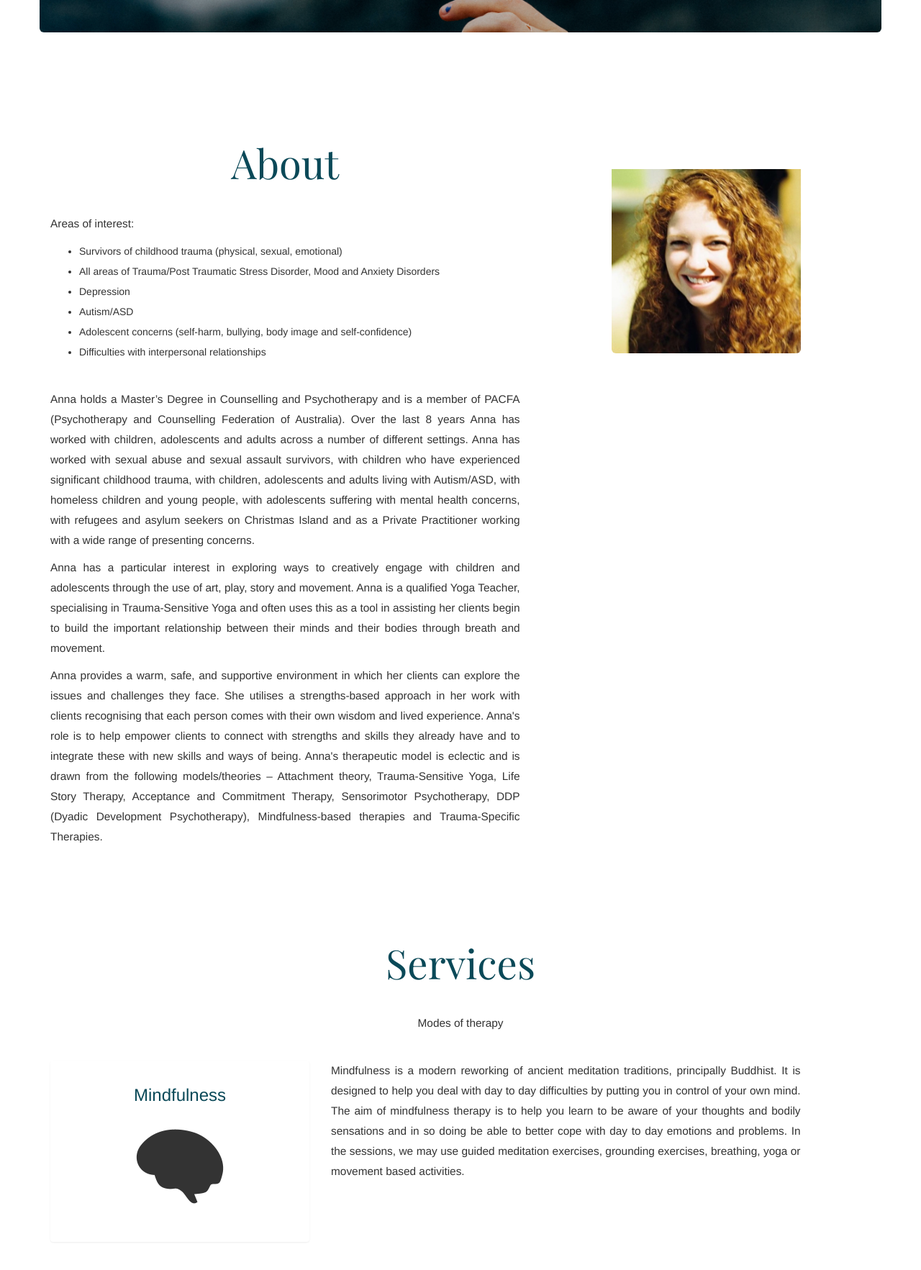
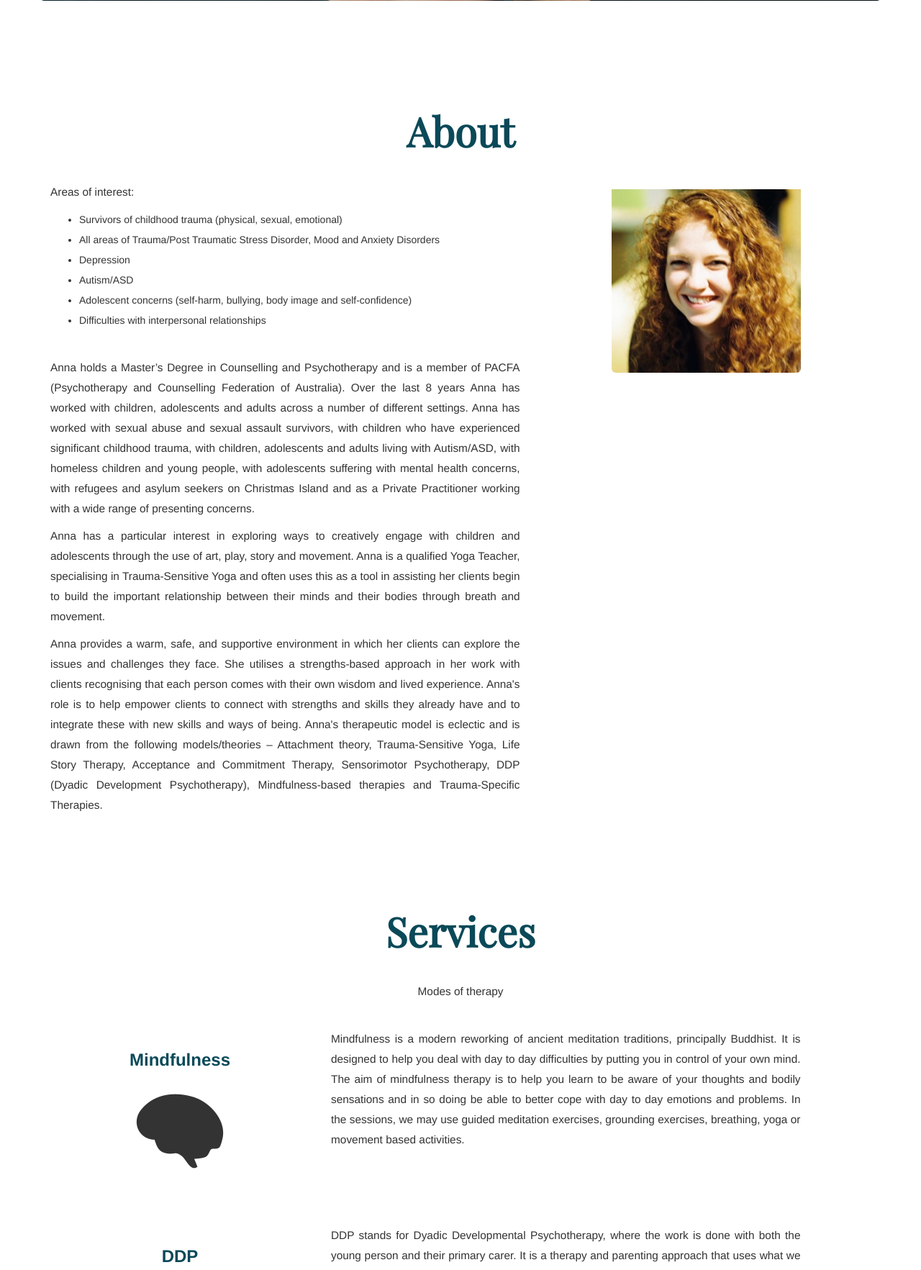
Before and after one commit to bobb3666/GOOD_CODE-staticsite, a Django app: template pages/templates/index.html in a window 1280 px wide. Shown: the part 842-2607 px from the top of the page at 72% size. Run offline with Django 3.2, Linux system fonts and the light colour scheme; the template is opened without the code that fills it, so the values that code supplies are empty; some libraries are stand-ins or nearby versions.

Commit message:
Cropped bg image, fixed favicon link, fattened up headings

```diff
--- a/pages/static/css/main.css
+++ b/pages/static/css/main.css
@@ -59,9 +59,9 @@ body {
 
 .jumbotron {
 	text-align: center;
-	background: -webkit-linear-gradient(rgba(0,0,0,0.2), rgba(0,0,0,0.2)), url('../img/bg1.jpg');
-	background: -o-linear-gradient(rgba(0,0,0,0.2), rgba(0,0,0,0.2)), url('../img/bg1.jpg');
-	background: linear-gradient(rgba(0,0,0,0.2), rgba(0,0,0,0.2)), url('../img/bg1.jpg');
+	background: -webkit-linear-gradient(rgba(0,0,0,0.2), rgba(0,0,0,0.2)), url('../img/bg2.jpg');
+	background: -o-linear-gradient(rgba(0,0,0,0.2), rgba(0,0,0,0.2)), url('../img/bg2.jpg');
+	background: linear-gradient(rgba(0,0,0,0.2), rgba(0,0,0,0.2)), url('../img/bg2.jpg');
 	background-size: cover;
 	background-repeat: no-repeat;
 	color: white;
@@ -99,6 +99,11 @@ h1 {
 	font-size: 4em;
 	font-family: 'Playfair Display', serif;
 	padding-bottom: 30px;
+	font-weight: 600;
+}
+
+h3 {
+	font-weight: 600;
 }
 
 footer {
@@ -175,8 +180,9 @@ footer ul {
 }
 
 #profilepic {
-	padding-top: 100px;
+	padding-top: 10px;
 	text-align: center;
+	width: 100%;
 }
 
 #contactNumber {
--- a/pages/templates/about.html
+++ b/pages/templates/about.html
@@ -1,8 +1,12 @@
-
+<div class="row">
+	<div class="col-md-offset-3 col-md-6">
+		<h1 class="center-me">About</h1>
+	</div>
+</div>
 <div class="row">
 
 	<div class="col-md-7 pull-left">
-		<h1>About</h1>
+
 
 		<p>Areas of interest:</p>
 		<ul>
--- a/pages/templates/header.html
+++ b/pages/templates/header.html
@@ -5,15 +5,17 @@
 		<p>
 			<address>
 				<strong>Anna Fasolo</strong><br>
-				<abbr title="Phone">P: </abbr><a href="tel:0431304985">0431 304 985</a><br>
-				<abbr title="Email">E: </abbr> <a href="mailto:annafasolo@gmail.com">annafasolo@gmail.com</a>
+				<abbr title="Phone">P:</abbr><a href="tel:0431304985"> 0431 304 985</a><br>
+				<abbr title="Email">E:</abbr> <a href="mailto:annafasolo@gmail.com"> annafasolo@gmail.com</a>
 			</address>
 		</p>
+		<!-- >
 		<p id="socialButtons">
 			<a href="#"><i class="fa fa-facebook" aria-hidden="true"></i></a>
 			<a href="#"><i class="fa fa-linkedin" aria-hidden="true"></i></a>
 			<a href="#"><i class="fa fa-instagram" aria-hidden="true"></i></a>
 		</p>
+		<! -->
 	</div>
 	</div>
 <header>
--- a/pages/templates/index.html
+++ b/pages/templates/index.html
@@ -19,7 +19,7 @@
 
         <!-- Custom CSS -->
         <link href="{% static 'css/main.css' %}" rel="stylesheet">
-        <link rel="shortcut icon" type="image/png" href="{% static 'img/favicon.ico'}"/>
+        <link rel="shortcut icon" type="image/png" href="{% static 'img/favicon.ico' %}"/>
 
         <style>
             body {
--- a/pages/templates/services.html
+++ b/pages/templates/services.html
@@ -12,10 +12,10 @@
 
 <div class="row">
 	<div class="col-md-4">
-		<div class="thumbnail myThumbnail">
+
 			<h3>Mindfulness</h3>
 			<img src="../static/img/brain_icon.png" alt="..." class="img-responsive img-rounded center-block" id="service-icon">
-		</div>
+
 	</div>
 	<div class="col-md-7">
 		<p>
@@ -28,10 +28,10 @@
 
 <div class="row">
 	<div class="col-md-4">
-		<div class="thumbnail myThumbnail">
+
 			<h3>DDP</h3>
 			<img src="../static/img/adult_child_icon.png" alt="..." class="img-responsive img-rounded center-block" id="service-icon">
-		</div>
+
 	</div>
 	<div class="col-md-7">
 		<p> DDP stands for Dyadic Developmental Psychotherapy, where the work is done with both the young person and their primary carer. It is a therapy and parenting approach that uses what we know about attachment and trauma to help children and families with their relationships. In this treatment, the therapist and the parent use an attitude known as P.A.C.E (Playful, Accepting, Curious and Empathetic). PACE was developed as a way of thinking, feeling, communicating and behaving that aims to make the child in care feel safe. With P.A.C.E, the child can start to look at themselves and let others start to see them, or get closer emotionally. In short, they can start to trust again.
@@ -43,10 +43,10 @@
 
 <div class="row">
 	<div class="col-md-4">
-		<div class="thumbnail myThumbnail">
+
 			<h3>Trauma-Sensitive Yoga</h3>
 			<img src="../static/img/yoga_icon.png" alt="..." class="img-responsive img-rounded center-block" id="service-icon">
-		</div>
+
 	</div>
 	<div class="col-md-7">
 		<p>
@@ -59,10 +59,10 @@
 
 <div class="row">
 	<div class="col-md-4">
-		<div class="thumbnail myThumbnail">
+
 			<h3>Sensorimotor Psychotherapy</h3>
 			<img src="../static/img/jumping_icon.png" alt="..." class="img-responsive img-rounded center-block" id="service-icon">
-		</div>
+
 	</div>
 	<div class="col-md-7">
 				<p>
@@ -81,10 +81,10 @@
 
 <div class="row">
 	<div class="col-md-4">
-		<div class="thumbnail myThumbnail">
+
 			<h3>Acceptance &amp; Commitment Therapy (ACT)</h3>
 			<img src="../static/img/hug_icon.png" alt="..." class="img-responsive img-rounded center-block" id="service-icon">
-		</div>
+
 	</div>
 	<div class="col-md-7">
 		<p>
@@ -105,10 +105,10 @@
 
 <div class="row">
 	<div class="col-md-4">
-		<div class="thumbnail myThumbnail">
+
 			<h3>Theraplay</h3>
 			<img src="../static/img/blocks_icon.png" alt="..." class="img-responsive img-rounded center-block" id="service-icon">
-		</div>
+
 	</div>
 	<div class="col-md-7">
 		<p>
@@ -122,10 +122,10 @@
 <br /><br />
 <div class="row">
 	<div class="col-md-4">
-		<div class="thumbnail myThumbnail">
+
 			<h3>Child-Centred Play Therapy</h3>
 			<img src="../static/img/childcenteredplay_icon.png" alt="..." class="img-responsive img-rounded center-block" id="service-icon">
-		</div>
+
 	</div>
 	<div class="col-md-7">
 		<p>
```
Also changed, not shown: pages/static/img/bg1.jpg (deleted), pages/static/img/bg2.jpg (added).
